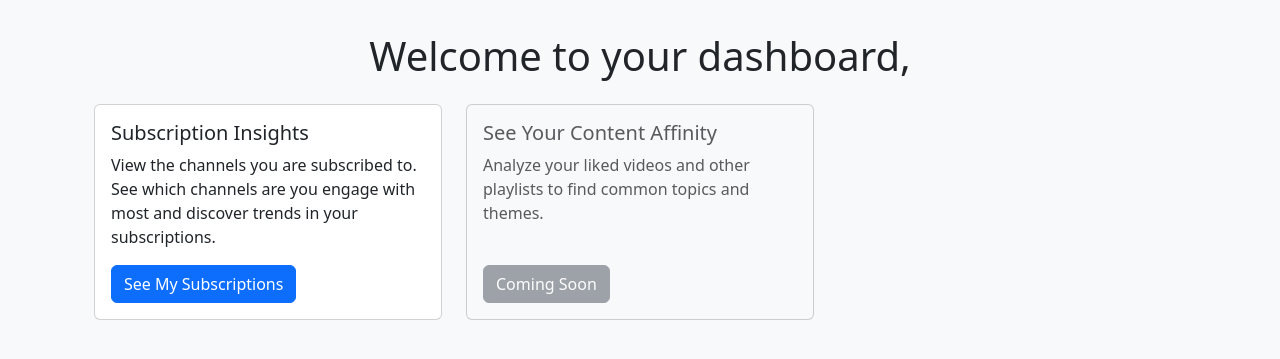
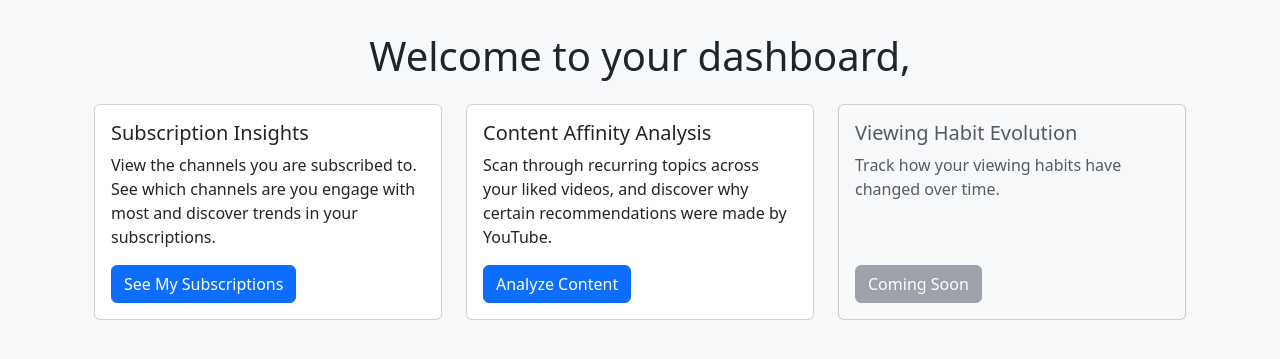
Before and after one commit to jerrychen751/mytube-metrics, a Django app: template metrics/templates/metrics/dashboard.html in a window 1280 px wide. Shown: the part 56-415 px from the top of the page. Run offline with Django 3.2, Linux system fonts and the light colour scheme; the template is opened without the code that fills it, so the values that code supplies are empty; some libraries are stand-ins or nearby versions.

Commit message:
feat: update dashboard card layout

```diff
--- a/metrics/templates/metrics/dashboard.html
+++ b/metrics/templates/metrics/dashboard.html
@@ -21,10 +21,22 @@
       </div>
 
       <div class="col-md-6 col-lg-4 mb-4">
+        <div class="card h-100">
+          <div class="card-body d-flex flex-column">
+            <h5 class="card-title">Content Affinity Analysis</h5>
+            <p class="card-text">Scan through recurring topics across your liked videos, and discover why certain recommendations were made by YouTube.</p>
+            <div class="mt-auto">
+              <a href="{% url 'content_affinity' %}" class="btn btn-primary">Analyze Content</a>
+            </div>
+          </div>
+        </div>
+      </div>
+
+      <div class="col-md-6 col-lg-4 mb-4">
         <div class="card h-100 text-muted bg-light">
           <div class="card-body d-flex flex-column">
-            <h5 class="card-title">See Your Content Affinity</h5>
-            <p class="card-text">Analyze your liked videos and other playlists to find common topics and themes.</p>
+            <h5 class="card-title">Viewing Habit Evolution</h5>
+            <p class="card-text">Track how your viewing habits have changed over time.</p>
             <div class="mt-auto">
               <a href="#" class="btn btn-secondary disabled">Coming Soon</a>
             </div>
--- a/metrics/urls.py
+++ b/metrics/urls.py
@@ -7,6 +7,7 @@ urlpatterns = [
     path('dashboard/', views.dashboard, name='dashboard'),
     path('logout/', views.user_logout, name='logout'),
     path('subscriptions/', views.subscriptions_list, name='subscriptions_list'),
+    path('content_affinity/', views.content_affinity, name='content_affinity'),
 ]
 
 # use `name` argument to avoid hardcoding (change URL path w/o changing references throughout code)
```
Also changed, not shown: metrics/templates/metrics/content_affinity.html (added, +8 -0 lines), metrics/views.py (+8 -0 lines).
